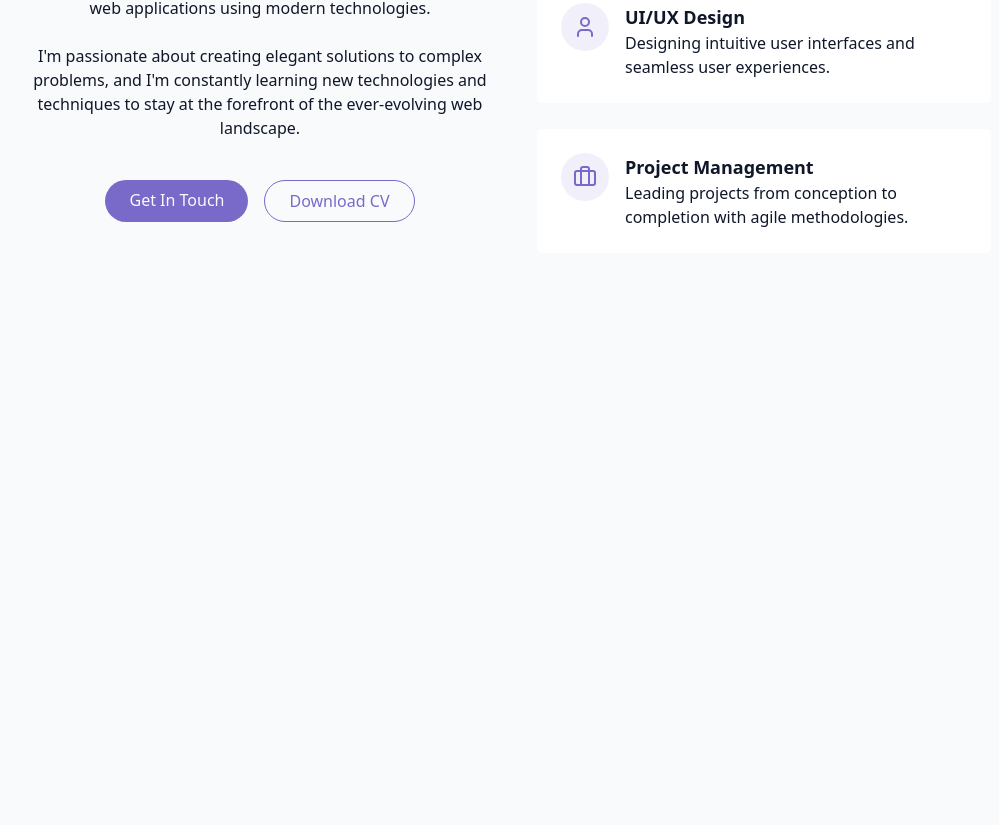
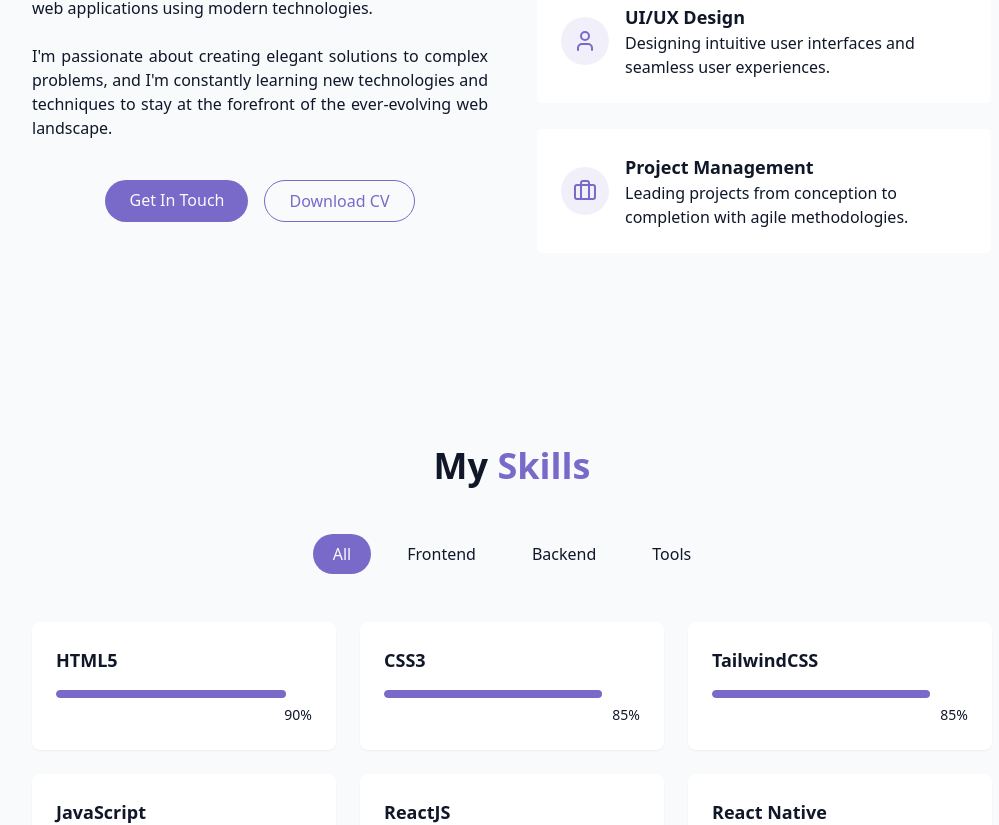
Before and after one commit to eikefrota/portfolio, a React (Vite) app: page / in a window 1280 px wide. Shown: the part 1156-1981 px from the top of the page, without its empty margins (128-1127 px from the left). Before the commit the page ends 1506 px from the top, so only its background shows below. Built offline with nearby package versions, Linux system fonts and the light colour scheme.

Commit message:
Skills Section

```diff
--- a/src/components/AboutSection.jsx
+++ b/src/components/AboutSection.jsx
@@ -15,13 +15,13 @@
                             Passionate Web Developer & Tech Creator
                         </h3>
 
-                        <p className="text-muted-foreground">
+                        <p className="text-muted-foreground text-justify">
                             With over 5 years of experience in web development, I specialize
                             in creating responsive, accessible, and performant web
                             applications using modern technologies.
                         </p>
 
-                        <p className="text-muted-foreground">
+                        <p className="text-muted-foreground text-justify">
                             I'm passionate about creating elegant solutions to complex
                             problems, and I'm constantly learning new technologies and
                             techniques to stay at the forefront of the ever-evolving web
@@ -45,7 +45,7 @@
 
                     <div className="grid grid-cols-1 gap-6">
                         <div className="gradient-border p-6 card-hover">
-                            <div className="flex items-start gap-4">
+                            <div className="flex items-center gap-4">
                                 <div className="p-3 rounded-full bg-primary/10">
                                     <Code className="h-6 w-6 text-primary" />
                                 </div>
@@ -59,7 +59,7 @@
                             </div>
                         </div>
                         <div className="gradient-border p-6 card-hover">
-                            <div className="flex items-start gap-4">
+                            <div className="flex items-center gap-4">
                                 <div className="p-3 rounded-full bg-primary/10">
                                     <User className="h-6 w-6 text-primary" />
                                 </div>
@@ -73,7 +73,7 @@
                             </div>
                         </div>
                         <div className="gradient-border p-6 card-hover">
-                            <div className="flex items-start gap-4">
+                            <div className="flex items-center gap-4">
                                 <div className="p-3 rounded-full bg-primary/10">
                                     <Briefcase className="h-6 w-6 text-primary" />
                                 </div>
--- /dev/null
+++ b/src/components/SkillsSection.jsx
@@ -0,0 +1,90 @@
+import { useState } from "react";
+import { cn } from "@/lib/utils";
+
+const skills = [
+    // Frontend
+    { name: "HTML5", level: 90, category: "frontend" },
+    { name: "CSS3", level: 85, category: "frontend" },
+    { name: "TailwindCSS", level: 85, category: "frontend" },
+    { name: "JavaScript", level: 85, category: "frontend" },
+    { name: "ReactJS", level: 80, category: "frontend" },
+    { name: "React Native", level: 75, category: "frontend" },
+    { name: "Vite", level: 70, category: "frontend" },
+
+    // Backend
+    { name: "Python", level: 75, category: "backend" },
+    { name: "Node.js", level: 75, category: "backend" },
+    { name: "Django", level: 70, category: "backend" },
+    { name: "PostgreSQL", level: 75, category: "backend" },
+    { name: "MySQL", level: 70, category: "backend" },
+    { name: "MongoDB", level: 65, category: "backend" },
+
+    // Tools
+    { name: "Git/GitHub", level: 85, category: "tools" },
+    { name: "Docker", level: 70, category: "tools" },
+    { name: "Expo", level: 70, category: "tools" },
+    { name: "Swagger", level: 65, category: "tools" },
+    { name: "Figma", level: 80, category: "tools" },
+    { name: "Canva", level: 75, category: "tools" },
+];
+
+const categories = ["all", "frontend", "backend", "tools"];
+
+export const SkillsSection = () => {
+    const [activeCategory, setActiveCategory] = useState("all");
+
+    const filteredSkills = skills.filter(
+        (skill) => activeCategory === "all" || skill.category === activeCategory
+    );
+    return (
+        <section id="skills" className="py-24 px-4 relative bg-secondary/30">
+            <div className="container mx-auto max-w-5xl">
+                <h2 className="text-3xl md:text-4xl font-bold mb-12 text-center">
+                    My <span className="text-primary"> Skills</span>
+                </h2>
+
+                <div className="flex flex-wrap justify-center gap-4 mb-12">
+                    {categories.map((category, key) => (
+                        <button
+                            key={key}
+                            onClick={() => setActiveCategory(category)}
+                            className={cn(
+                                "px-5 py-2 rounded-full transition-colors duration-300 capitalize",
+                                activeCategory === category
+                                    ? "bg-primary text-primary-foreground"
+                                    : "bg-secondary/70 text-forefround hover:bd-secondary"
+                            )}
+                        >
+                            {category}
+                        </button>
+                    ))}
+                </div>
+
+                <div className="grid grid-cols-1 sm:grid-cols-2 lg:grid-cols-3 gap-6">
+                    {filteredSkills.map((skill, key) => (
+                        <div
+                            key={key}
+                            className="bg-card p-6 rounded-lg shadow-xs card-hover"
+                        >
+                            <div className="text-left mb-4">
+                                <h3 className="font-semibold text-lg"> {skill.name}</h3>
+                            </div>
+                            <div className="w-full bg-secondary/50 h-2 rounded-full overflow-hidden">
+                                <div
+                                    className="bg-primary h-2 rounded-full origin-left animate-[grow_1.5s_ease-out]"
+                                    style={{ width: skill.level + "%" }}
+                                />
+                            </div>
+
+                            <div className="text-right mt-1">
+                                <span className="text-sm text-muted-foreground">
+                                    {skill.level}%
+                                </span>
+                            </div>
+                        </div>
+                    ))}
+                </div>
+            </div>
+        </section>
+    );
+};
--- a/src/pages/Home.jsx
+++ b/src/pages/Home.jsx
@@ -2,6 +2,7 @@
 import { Navbar } from "@/components/Navbar";
 import { HeroSection } from "@/components/HeroSection";
 import { AboutSection } from "@/components/AboutSection";
+import { SkillsSection } from "@/components/SkillsSection";
 
 export const Home = () => {
     return (
@@ -15,6 +16,7 @@
             <main>
                 <HeroSection />
                 <AboutSection />
+                <SkillsSection />
             </main>
 
             {/* Footer */}
```
